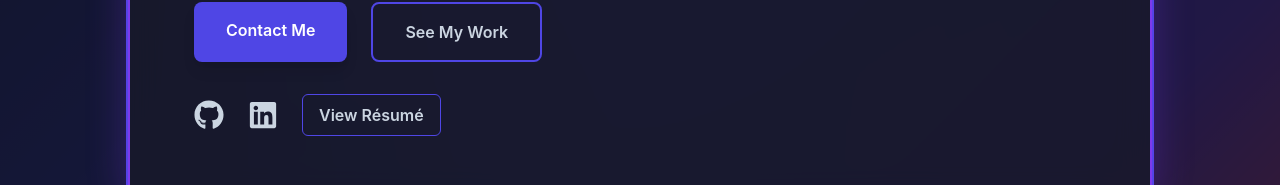
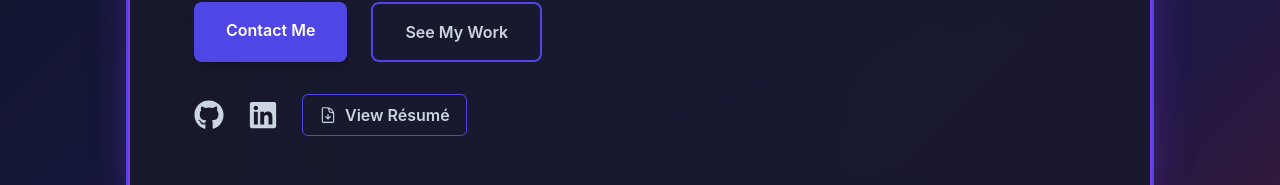
Before and after one commit to afbiggs/personal-portfolio, a React (Vite) app: page / in a window 1280 px wide. Shown: the part 515-700 px from the top of the page. Built offline with nearby package versions, Linux system fonts and the light colour scheme.

Commit message:
added a download icon along with the view resume text for the resume button on the hero page.

```diff
--- a/src/components/Hero.tsx
+++ b/src/components/Hero.tsx
@@ -1,6 +1,7 @@
 import { FaGithub, FaLinkedin } from 'react-icons/fa'
 import profileImage from '../assets/images/profile-image.jpeg'
 import { useTypewriter, Cursor } from 'react-simple-typewriter'
+import { HiOutlineDocumentArrowDown } from 'react-icons/hi2';
 
 const Hero = () => {
   const titles = [
@@ -104,10 +105,11 @@ const Hero = () => {
   <a
     href="/Alexander Biggs Resume.pdf"
     target="_blank"
-    rel="noopener noreferrer"
-    className="text-sm sm:text-base font-semibold text-[#CBD5E1] border border-[#4F46E5] rounded-md px-4 py-2 hover:bg-[#4F46E5] hover:text-white transition-colors"
-  >
-    View Résumé
+  rel="noopener noreferrer"
+  className="flex items-center gap-2 text-sm sm:text-base font-semibold text-[#CBD5E1] border border-[#4F46E5] rounded-md px-4 py-2 hover:bg-[#4F46E5] hover:text-white transition-colors"
+>
+  <HiOutlineDocumentArrowDown className="text-lg" />
+  View Résumé
   </a>
 </div>
         </div>
```
